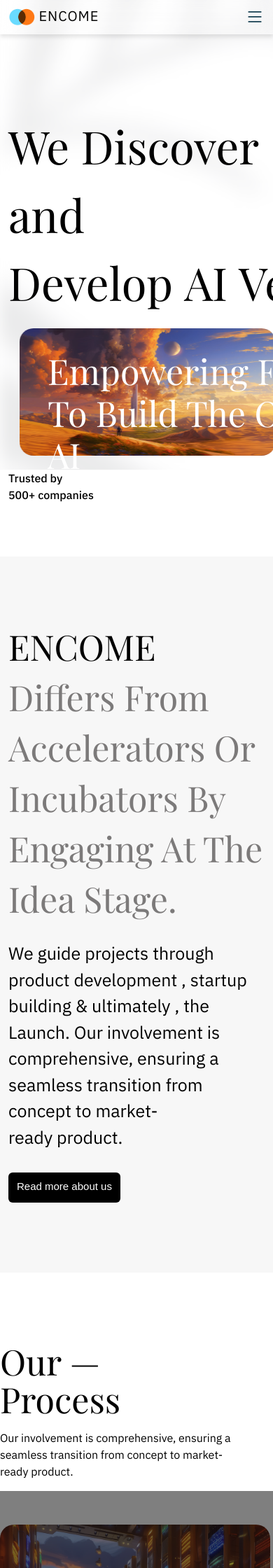
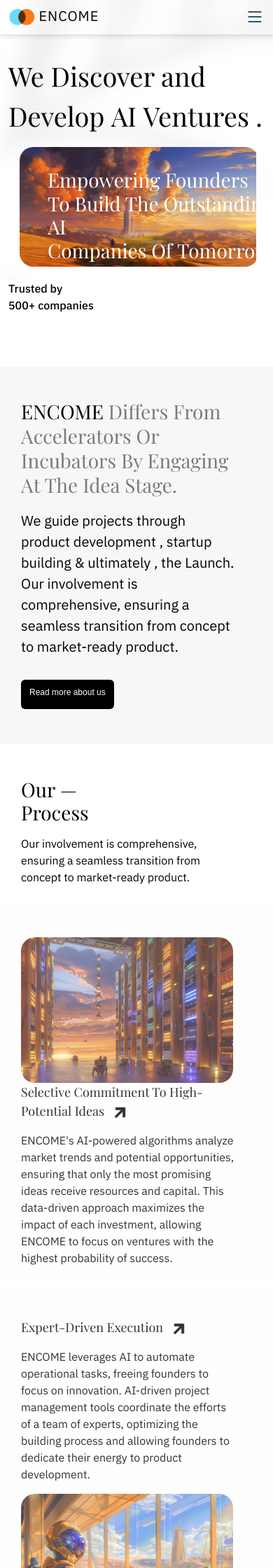
Before and after one commit to nidhik3/ai-dynamic, a PHP site: the page made by application/views/main.php in a window 390 px wide. Shown: the top 2240 px of the page at 70% size. Run offline with PHP 8.4, Linux system fonts and the light colour scheme; the template is opened without the code that fills it, so the values that code supplies are empty; some web fonts are replaced.

Commit message:
responsive

```diff
--- a/application/views/main.php
+++ b/application/views/main.php
@@ -1,8 +1,8 @@
 
 <!-- banner -->
 <section style=" background-image: url('assets/img/leaf.png'); background-repeat: no-repeat;">
-    <div class="container content " style="padding-top: 160px;color: black;">
-        <p class="font" style="font-size: 65px;">We Discover and Develop AI Ventures .</p>
+    <div class="container content ">
+        <p class="font f1" >We Discover and Develop AI Ventures .</p>
         <div class="row">
             <div class="col-md-12 building">
                 <img src="assets/img/img1.avif" alt="" style="height: 90%; width: 100%; border-radius: 20px" class="buildingImg">
@@ -42,15 +42,15 @@
 
 <!-- grey ai Dynamics -->
 <section class="space grey">
-    <div class="container">
+    <div class="container space-x ">
         <div class="row">
-            <p style="line-height: 57px;">
+            <p class="h">
                 <span class=" heading font black-text">ENCOME </span> <span class="heading font"
                     style="color:#7c7a7a"> differs from accelerators or incubators by engaging at the idea stage. </span>
             </p>
         </div>
         <div class="row pb-3">
-            <p style="font-size: 25px;">We guide projects through product development , startup building & ultimately , the Launch. Our involvement is comprehensive, ensuring a seamless transition from concept to market-ready product.</p>
+            <p class="psize">We guide projects through product development , startup building & ultimately , the Launch. Our involvement is comprehensive, ensuring a seamless transition from concept to market-ready product.</p>
         </div>
         <a class="black " href="">Read more about us</a>
     </div>
@@ -61,8 +61,8 @@
 <!-- impact -->
 <section class="space">
     <div class="container  noTop">
-        <div class="row">
-            <div class="col-md-6" style="    line-height: 54px;">
+        <div class="row space-x">
+            <div class="col-md-6 lh">
                 <p class="heading font mb-0">Our —</p>
                 <p class="heading font">
                     Process</p>
@@ -74,7 +74,7 @@
         </div>
 
         <div class="overlay-container r1">
-            <div class="row impact pt-5">
+            <div class="row impact space-x pt-5">
                 <div class="col-md-6">
                     <img src="assets/img/impact1.avif" alt="" style="height: 100%; max-width: 99%; border-radius: 20px">
                 </div>
@@ -92,7 +92,7 @@
         </div>
 
         <div class="overlay-container r2">
-            <div class="row impact pt-5">
+            <div class="row impact space-x pt-5">
                 <div class="col-md-6 d-flex flex-column justify-content-end">
                     <p class="heading1 font">Expert-Driven Execution
                         <img src="assets/img/arrow.png" alt="" class="arrow-icon" style="height: 20px;">
@@ -110,7 +110,7 @@
         </div>
 
         <div class="overlay-container r3">
-            <div class="row impact pt-5">
+            <div class="row impact space-x pt-5">
                 <div class="col-md-6">
                     <img src="assets/img/impact3.avif" alt="" style="height: 100%; max-width: 99%; border-radius: 20px">
                 </div>
@@ -127,7 +127,7 @@
         </div>
 
         <div class="overlay-container r4">
-            <div class="row impact pt-5">
+            <div class="row impact space-x pt-5">
                 <div class="col-md-6 d-flex flex-column justify-content-end">
                     <p class="heading1 font">Maximizing Growth and Impact
                         <img src="assets/img/arrow.png" alt="" class="arrow-icon" style="height: 20px;">
@@ -173,8 +173,8 @@
 <!-- solutions -->
 <section class="space grey">
     <div class="container">
-        <div class="row">
-            <div class="col-md-6" style="    line-height: 54px;">
+        <div class="row space-x">
+            <div class="col-md-6 lh">
                 <p class="heading font mb-0">Our —</p>
                 <p class="heading font">
                     Services</p>
@@ -186,7 +186,7 @@
 
         </div>
 
-        <div class="row pt-4">
+        <div class="row space-x pt-4">
             <div class="col-md-6">
                 <div class="wbox d-flex justify-content-center ">
                     <div class="col-md-2 text-center">
@@ -225,7 +225,7 @@
             </div>
         </div>
 
-        <div class="row pt-4">
+        <div class="row space-x pt-4">
             <div class="col-md-6">
                 <div class="wbox d-flex justify-content-center ">
                     <div class="col-md-2 text-center">
@@ -264,7 +264,7 @@
             </div>
         </div>
 
-        <div class="container" style="padding: 60px 0 0 0;">
+        <div class="container space-x cspace ">
             <div class="row " style="padding: 40px 15px; border-radius: 35px; background-color: white;">
                 <div class="col-md-9 d-flex align-items-center">
                     <p class="m-0">Come build with us—let's bring your ideas to life together with expert support and a clear path to success.</p>
@@ -288,9 +288,9 @@
 
 <!-- insights -->
 <section class="space ">
-    <div class="container">
-        <div class="row">
-            <div class="col-md-6" style="    line-height: 54px;">
+    <div class="container space-x">
+        <div class="row ">
+            <div class="col-md-6 lh">
                 <p class="heading font mb-0">Insights —</p>
                 <p class="heading font">
                     We share</p>
@@ -302,7 +302,7 @@
             </div>
 
         </div>
-        <div class="row pt-5">
+        <div class="row space-x pt-5">
             <div class="col-md-3 p-0 d-flex align-items-end" style="width: 16%;">
                 <p>Subscribe to our weekly blog</p>
             </div>
@@ -323,7 +323,7 @@
     </div>
 
     <div class="container">
-        <div class="row pt-5 d-flex justify-content-between">
+        <div class="row space-x pt-5 d-flex justify-content-between">
 
             <div class="col-md-4 p-0 ibox overlay-container">
                 <img src="assets/img/insight1.avif" alt="" class="iimg">
@@ -367,8 +367,8 @@
         </div>
     </div>
 
-    <div class="container pt-5">
-        <div class="row  grey" style="padding: 40px 15px; border-radius: 35px;">
+    <div class="container space-x  pt-5">
+        <div class="rowgrey" style="padding: 40px 15px; border-radius: 35px;">
             <div class="col-md-9 d-flex align-items-center">
                 <p class="m-0">Come build with us—let's bring your ideas to life together with expert support and a clear path to success.</p>
             </div>
--- a/assets/css/responsive.css
+++ b/assets/css/responsive.css
@@ -1,45 +1,102 @@
 @media (max-width: 767.98px) {
 
-	.mspace {
-        padding: 0 ;
+    .f1{
+        font-size: 38px;
+    }
+
+    .content{
+        padding-top: 80px;
+
+    }
+
+    .space {
+        padding: 49px 0;
         overflow: hidden;
     }
-    .banner-txt {
-        width: 100%;
-    }
-    .no-top {
-        padding: 0 ;
-        overflow: hidden;
-    }
-    .side{
-        padding-left: 12px;
-        padding-right: 12px;
-    }
-    #footer .footer-top {
-        padding: 0px 0 30px 0;
-    }
-    .qlinks{
-        display: none;
-    }
-    .section-container {
-        position: relative;
-        width: 100%;
-        overflow: hidden;
+    .space-x{
+        padding: 0 30px;
     }
 
-    .section-image {
-        width: 100%;
-        height: 100vh; /* Ensure the aspect ratio is maintained */
-        display: block; /* Remove any unwanted margins or spaces */
+    .container, .row {
+        width: 100%; /* Full width for mobile */
+        /* padding: 0 15px;  */
     }
 
-    .overlay {
-        position: absolute;
-        top: 0;
-        left: 0;
-        width: 100%;
+    .col-md-6, .col-md-12 {
+        flex: 0 0 100%; /* Full width columns */
+        max-width: 100%; /* Full width columns */
+    }
+
+    .col-md-3, .col-md-4 {
+        flex: 0 0 100%; /* Full width columns */
+        max-width: 100%; /* Full width columns */
+    }
+
+    .buildingImg {
+        height: auto; /* Adjusted for mobile */
+        width: 100%; /* Full width for mobile */
+    }
+    .h {
+        line-height: 30px;
+    }
+    .psize {
+        font-size: 20px;
+    }
+    .lh {
+        line-height: 33px;
+    }
+    .wbox {
+        border-top: 2px solid black;
+        background-color: white;
+        color: black;
+        width: 99%;
+        height: 44vh;
+        padding-top: 46px;
+        padding-bottom: 23px;
+        margin-top: 35px;
+    }
+    .ibox {
         height: 100%;
-        background: rgba(0, 0, 0, 0.5); /* Adjust the color and opacity */
-        pointer-events: none; /* Allow clicks to pass through the overlay if needed */
+        width: 32%;
+    }
+    .overlay-container {
+      margin-top: 10px;
+    }
+
+}
+
+@media (max-width: 576px) {
+    .heading {
+        font-size: 28px; /* Adjusted font size for extra small screens */
+
+    }
+
+    .heading1 {
+        font-size: 18px; /* Adjusted font size for extra small screens */
+    }
+
+    .bannerH1 {
+        font-size: 20px; /* Smaller font size */
+    }
+
+    .bannerp {
+        font-size: 14px; /* Smaller font size */
+    }
+
+    .text1 {
+        font-size: 14px; /* Smaller font size */
+    }
+
+    .subscribe {
+        font-size: 12px; /* Smaller font size */
+        height: auto; /* Adjust height */
+    }
+
+    .black, .white {
+        font-size: 12px; /* Smaller font size */
+    }
+
+    .arrow-icon {
+        height: 14px; /* Smaller icon for extra small screens */
     }
 }
--- a/assets/css/style.css
+++ b/assets/css/style.css
@@ -44,6 +44,16 @@
 
 
 /* ncss */
+.h{
+	line-height: 57px;
+}
+.f1{
+	font-size: 65px;
+}
+.content{
+	padding-top: 160px;
+	color: black;
+}
 body{
 	color:black;
 }
@@ -56,6 +66,12 @@
 	text-transform: capitalize;
 	font-size: 25px;
 	font-weight: 100;
+}
+.psize{
+	font-size: 25px;
+}
+.lh{
+	line-height: 54px;
 }
 .black {
     height: 5vh;
@@ -273,6 +289,9 @@
 	padding-top: 46px;
 	padding-bottom: 23px;
 }
+.cspace{
+	padding: 60px 0 0 0;
+}
 .subscribe{
 	padding:15px;
 	background-color: #eaeaea;
```
